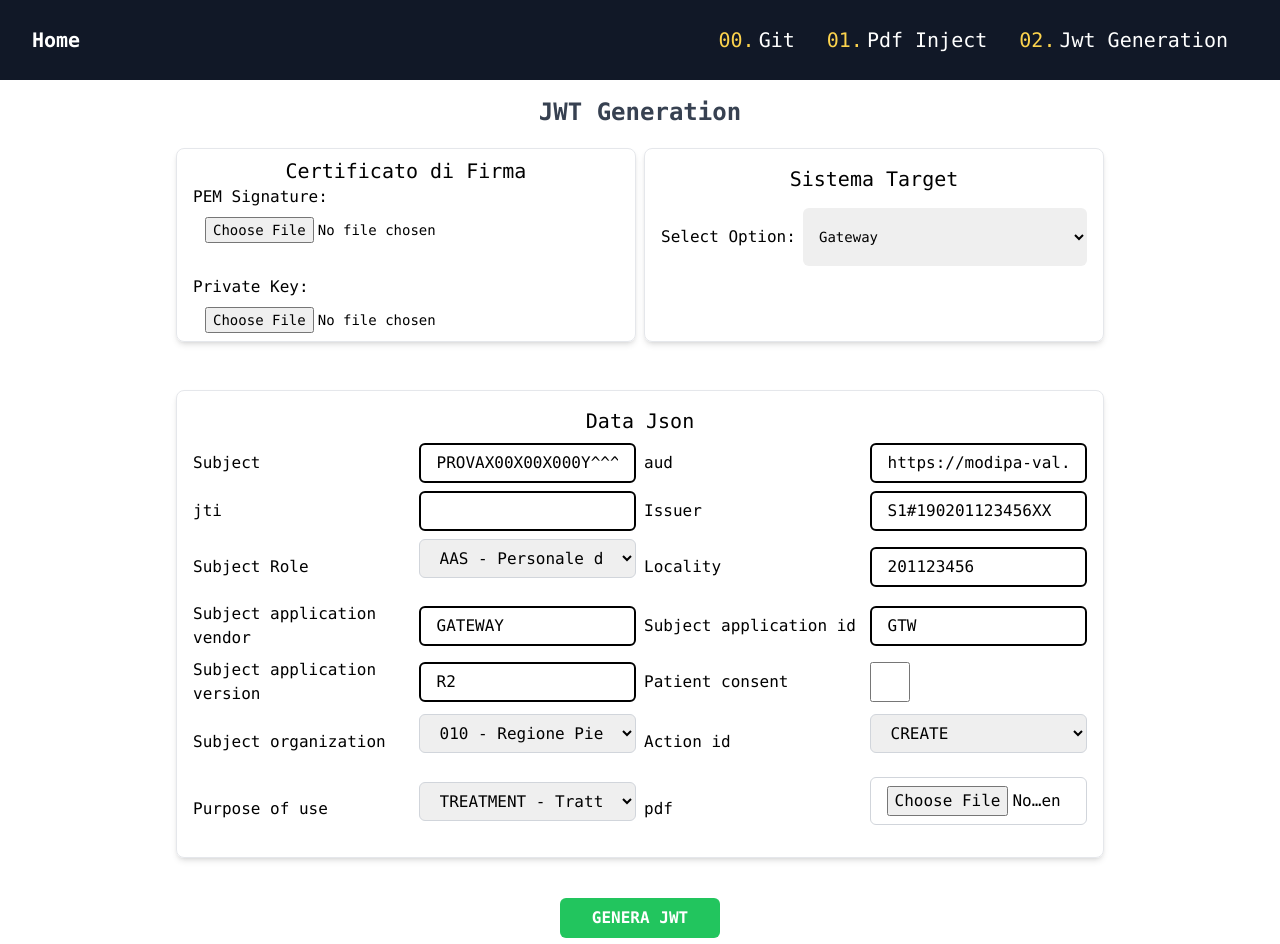
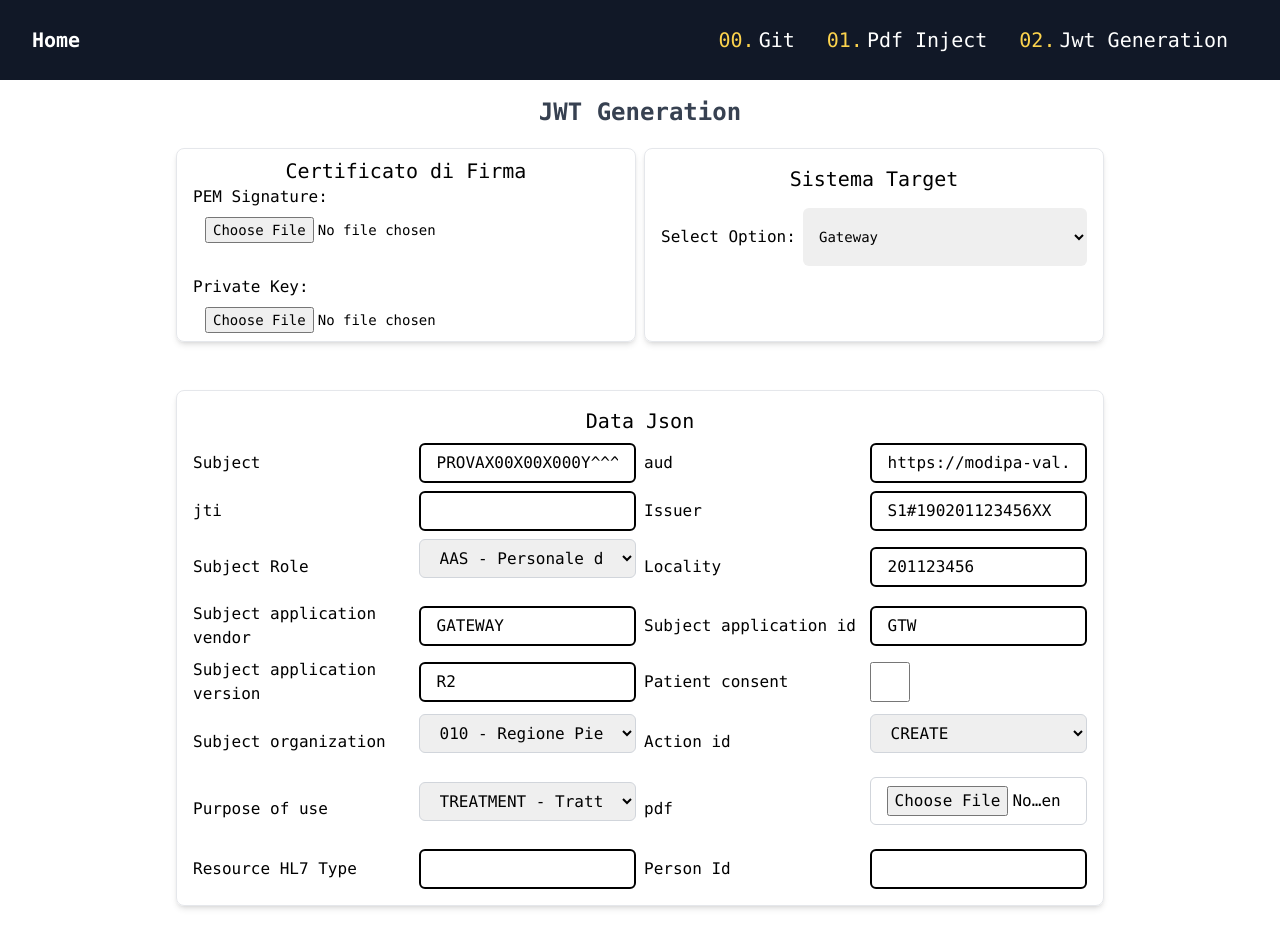
Before and after one commit to vincenzo-ingenito/fse-tools, a SvelteKit app: page /jwtGenerator in a window 1280 px wide. Shown: the top 944 px of the page. Built offline with nearby package versions, Linux system fonts and the light colour scheme.

Commit message:
fix: Add hl7 and personId

```diff
--- a/src/routes/jwtGenerator/+page.svelte
+++ b/src/routes/jwtGenerator/+page.svelte
@@ -17,6 +17,24 @@
 	let subject_role = 'AAS';
 	let selectedOptionSistema = 'Gateway';
 	let selectedOptionOpProvisioning = 'Creazione';
+
+	let person_id = '';
+	$: isValidPersonId = true;
+	/**
+	 * @param {string | any[]} person_id
+	 */
+	function validatePersonId(person_id) {
+		return person_id.length > 0;
+	}
+
+	let resourceHl7Type = '';
+	$: isValidResourceHl7Type = true;
+	/**
+	 * @param {string | any[]} resourceHl7Type
+	 */
+	function validateResourceHl7Type(resourceHl7Type) {
+		return resourceHl7Type.length > 0;
+	}
 
 	/**
 	 * @type {string | Blob}
@@ -251,7 +269,9 @@
 			isValidSubAppId = validateSubjAppId(subject_application_id);
 			isValidSubAppVendor = validateSubjAppVendor(subject_application_vendor);
 			isValidSubAppVersion = validateSubjAppVersion(subject_application_version);
-			output = isValidLocality && isValidSubAppId && isValidSubAppVendor && isValidSubAppVersion;
+			isValidResourceHl7Type = validateResourceHl7Type(resourceHl7Type);
+			isValidPersonId = validatePersonId(person_id);
+			output = isValidLocality && isValidSubAppId && isValidSubAppVendor && isValidSubAppVersion && isValidResourceHl7Type && isValidPersonId;
 		}
 		return output;
 	}
@@ -327,7 +347,8 @@
 		let dataJson = [];
 		if (selectedOptionSistema == 'Gateway') {
 			dataJson = { sub, subject_role, purpose_of_use, iss, locality, subject_application_id,
-				subject_application_vendor, subject_application_version, aud, patient_consent, jti, action_id
+				subject_application_vendor, subject_application_version, aud, patient_consent, jti, action_id, resource_hl7_type,
+				person_id
 			};
 		} else if (selectedOptionSistema == 'Terminology') {
 			dataJson = { oid,version, file_hash_terminology };
@@ -527,6 +548,12 @@
 
 						<label for="pdf">pdf</label>
 						<input id="pdf" type="file" accept="application/pdf" on:change={handleFilePdf} class="w-full py-2 px-4 mb-4 rounded-md border border-gray-300" />
+
+						<label for="resource_hl7_type">Resource HL7 Type</label>
+						<input type="text" id="resource_hl7_type" bind:value={resourceHl7Type} style="border-color:{!isValidResourceHl7Type ? 'red' : 'black'}" />
+
+						<label for="person_id">Person Id</label>
+						<input type="text" id="person_id" bind:value={person_id} style="border-color:{!isValidResourceHl7Type ? 'red' : 'black'}" />
 					{/if}
 
 					{#if selectedOptionSistema == 'Terminology'}
```
